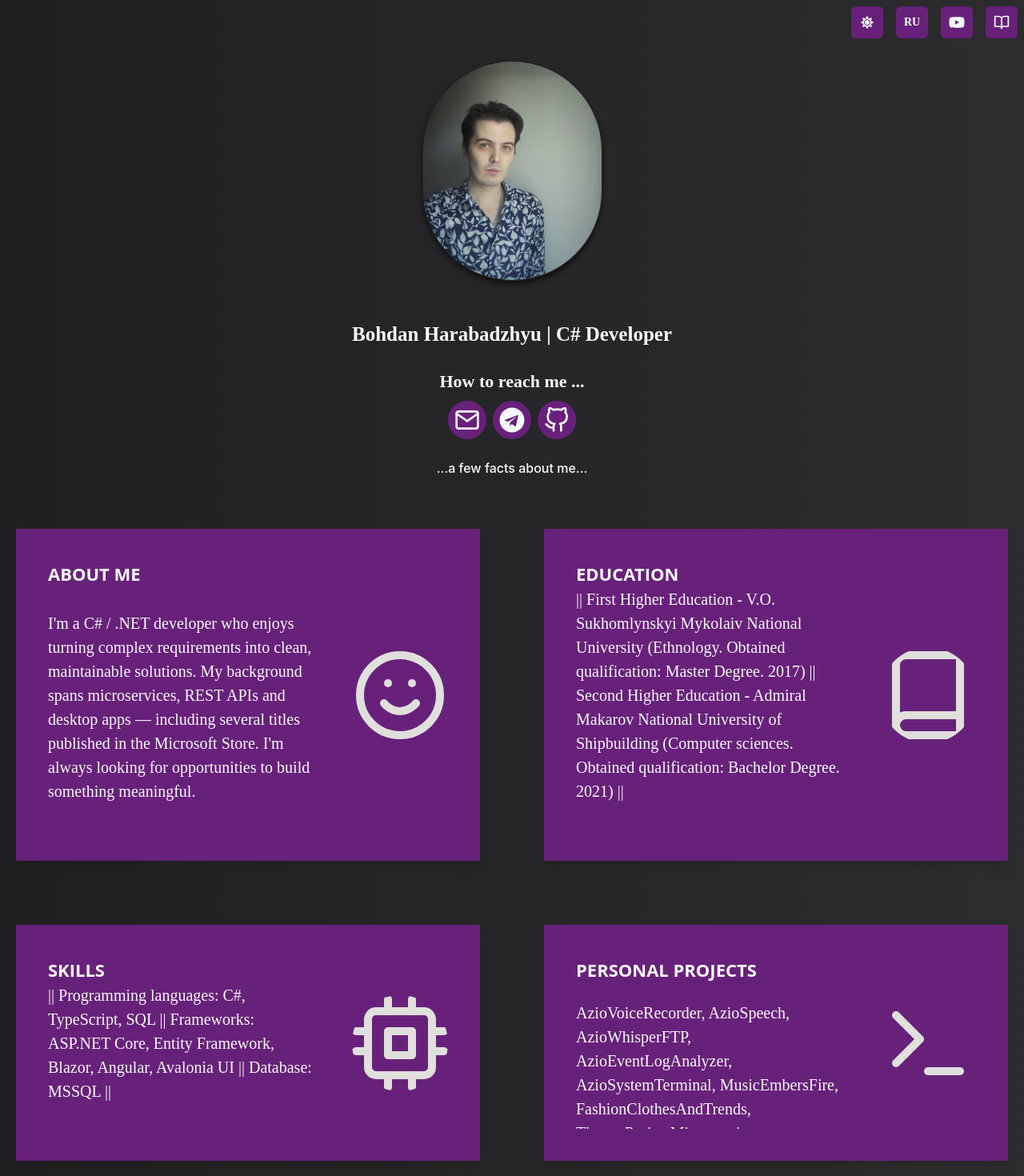
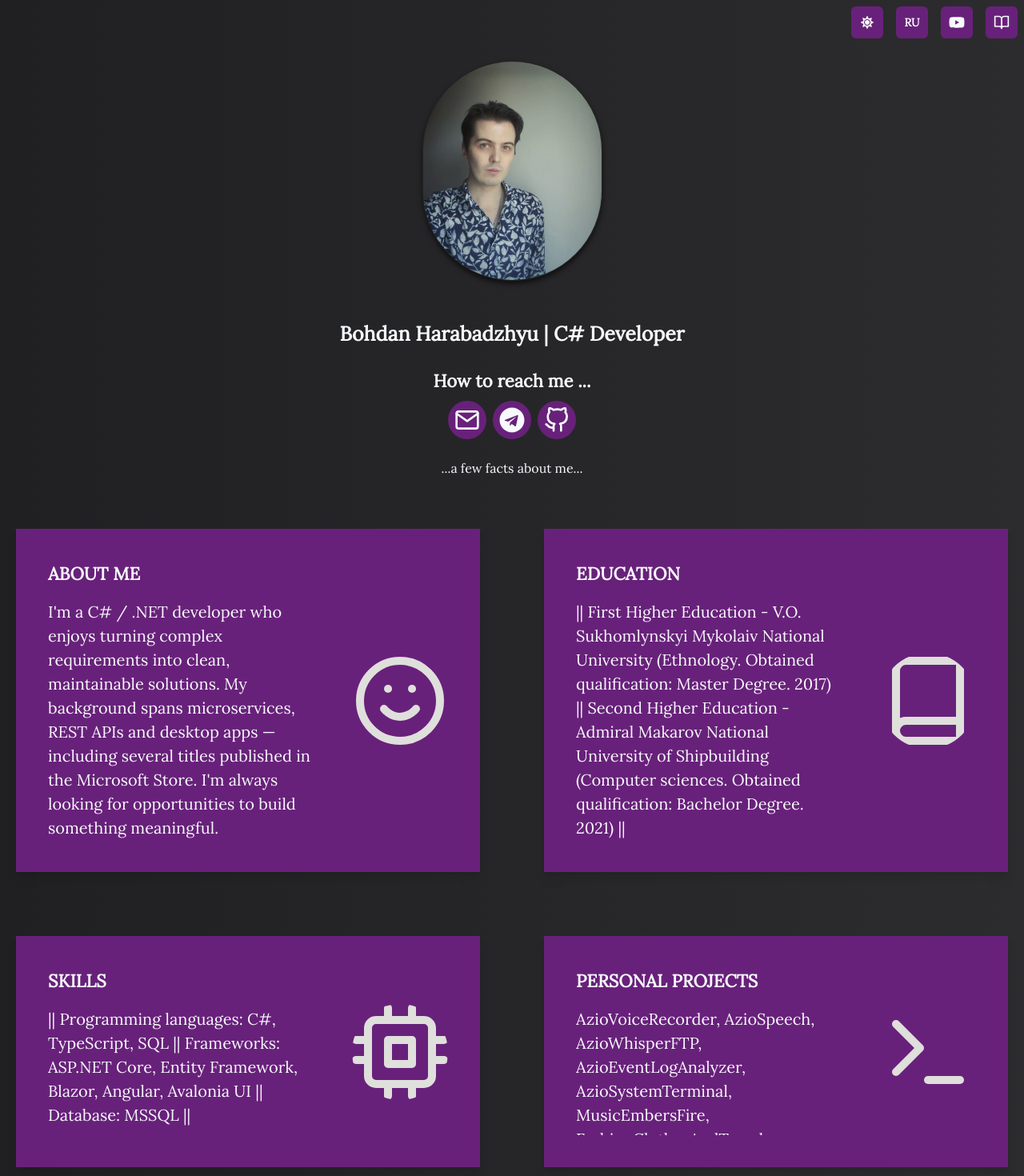
Before and after one commit to TheMysteriousStranger90/bohdan-harabadzhyu-homepage, a Next.js app: page / in a window 1280 px wide. Shown: the top 1470 px of the page at 80% size. Built offline with nearby package versions, Linux system fonts and the light colour scheme.

Commit message:
new fonts and fix justifyContent="space-between"

```diff
--- a/src/components/sections/HeroSection.tsx
+++ b/src/components/sections/HeroSection.tsx
@@ -64,11 +64,11 @@ const HeroSection: React.FC = () => {
       <Box width={{ base: 'full', sm: 'lg', lg: 'xl' }} margin="auto">
         <ProfileSection profileSrc="./Photo.jpg" />
 
-        <chakra.h3 fontFamily="Nunito" fontWeight="bold" fontSize={25} color={textColor}>
+        <chakra.h3 fontFamily="var(--font-lora)" fontWeight="bold" fontSize={25} color={textColor}>
           Bohdan Harabadzhyu | {t.heroSubtitle}
         </chakra.h3>
 
-        <chakra.h1 py={6} fontSize={22} fontFamily="Nunito" fontWeight={600} color={textColor}>
+        <chakra.h1 py={6} fontSize={22} fontFamily="var(--font-lora)" fontWeight={600} color={textColor}>
           {t.reachMe}
           <Stack
             aria-label="Contact information"
@@ -102,7 +102,7 @@ const HeroSection: React.FC = () => {
         <chakra.h2
           margin="auto"
           width="70%"
-          fontFamily="Inter"
+          fontFamily="var(--font-lora)"
           fontWeight="medium"
           color={textColor}
         >
--- a/src/components/sections/InfoCard.tsx
+++ b/src/components/sections/InfoCard.tsx
@@ -22,17 +22,16 @@ const InfoCard: React.FC<InfoItem> = ({ title, content, logo }) => {
       transition="transform 0.2s"
       _hover={{ transform: 'scale(1.05)' }}
     >
-      <Flex direction="column" textAlign="left" justifyContent="space-between" flex="1">
-        <chakra.p fontFamily="Open Sans" fontWeight="bold" fontSize={22} color={textColor}>
+      <Flex direction="column" textAlign="left" justifyContent="flex-start" gap={4} flex="1">
+        <chakra.p fontFamily="var(--font-lora)" fontWeight="bold" fontSize={22} color={textColor}>
           {title}
         </chakra.p>
 
         {Array.isArray(content) ? (
           <chakra.p
-            fontFamily="Oswald"
+            fontFamily="var(--font-lora)"
             fontWeight="large"
             fontSize="20px"
-            pb={8}
             color={textColor}
             maxHeight="160px"
             overflowY="auto"
@@ -57,7 +56,7 @@ const InfoCard: React.FC<InfoItem> = ({ title, content, logo }) => {
             ))}
           </chakra.p>
         ) : (
-          <chakra.p fontFamily="Oswald" fontWeight="large" fontSize="20px" pb={8} color={textColor}>
+          <chakra.p fontFamily="var(--font-lora)" fontWeight="large" fontSize="20px" color={textColor}>
             {content}
           </chakra.p>
         )}
--- a/src/components/ui/LanguageToggleButton.tsx
+++ b/src/components/ui/LanguageToggleButton.tsx
@@ -13,7 +13,7 @@ const LanguageToggleButton: React.FC = () => {
       onClick={toggleLanguage}
       color={buttonColor}
       backgroundColor={buttonBackground}
-      fontFamily="Nunito"
+      fontFamily="var(--font-lora)"
       fontWeight="bold"
       fontSize="sm"
       minW="2.5rem"
--- a/src/components/ui/LinksMenuButton.tsx
+++ b/src/components/ui/LinksMenuButton.tsx
@@ -23,6 +23,7 @@ const LinksMenuButton: React.FC = () => {
     as: 'a' as const,
     target: '_blank',
     rel: 'noopener noreferrer',
+    fontFamily: "var(--font-lora)",
     py: 2,
     px: 3,
     lineHeight: '1.4',
--- a/src/pages/_app.tsx
+++ b/src/pages/_app.tsx
@@ -1,14 +1,24 @@
 import React from 'react';
 import { type AppProps } from 'next/app';
 import { ChakraProvider } from '@chakra-ui/react';
+import { Lora } from 'next/font/google';
 import theme from '@/theme';
 import '@/styles/globals.css';
 import { LanguageProvider } from '@/context/LanguageContext';
 
+const lora = Lora({
+  subsets: ['latin', 'latin-ext', 'cyrillic'],
+  weight: ['400'],
+  variable: '--font-lora',
+  display: 'swap',
+});
+
 const App: React.FC<AppProps> = ({ Component, pageProps }) => (
   <ChakraProvider theme={theme}>
     <LanguageProvider>
-      <Component {...pageProps} />
+      <main className={lora.variable}>
+        <Component {...pageProps} />
+      </main>
     </LanguageProvider>
   </ChakraProvider>
 );
--- a/src/theme/index.ts
+++ b/src/theme/index.ts
@@ -33,8 +33,8 @@ const colors = {
 };
 
 const fonts = {
-  body: "'Segoe UI', sans-serif",
-  heading: "'Nunito', sans-serif",
+  body: "var(--font-lora), serif",
+  heading: "var(--font-lora), serif",
 };
 
 const components = {
```
